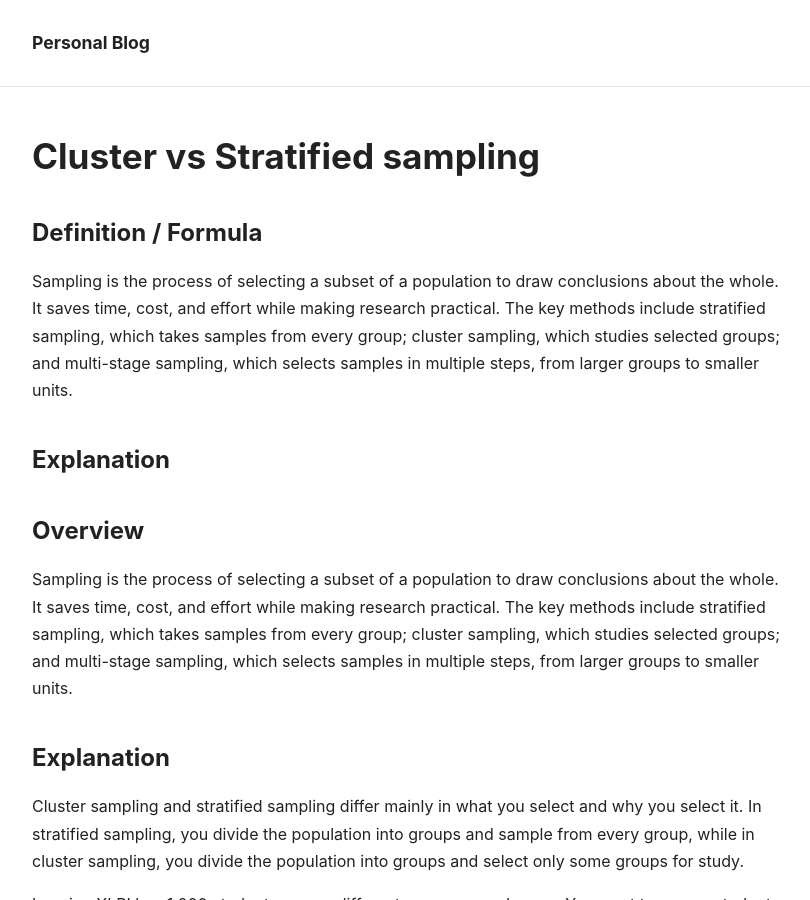
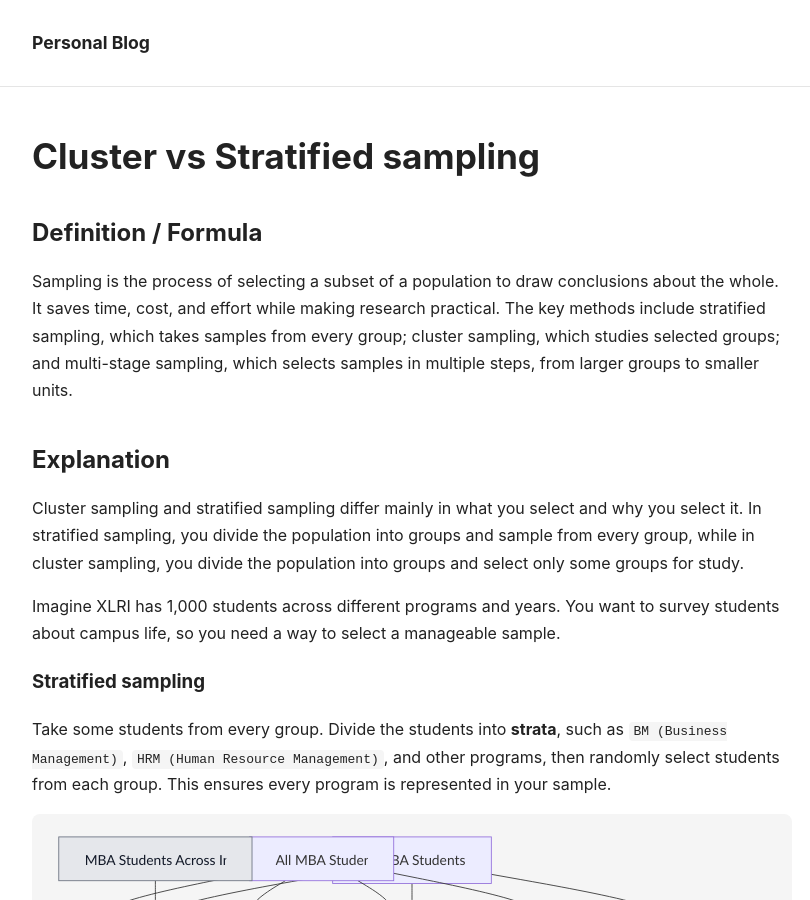
Before and after one commit to BeardedOwl1357/Personal_Blog, a Jekyll site: the page built from _articles/math-and-statistics/cluster-vs-stratified-sampling.md, in a window 1280 px wide and 900 px high. Shown: the whole window, without its empty margins (228-1038 px from the left). Built offline with Jekyll 4.4.1, drawn with Linux system fonts in a browser that asks for light colours.

```diff
--- a/_articles/math-and-statistics/cluster-vs-stratified-sampling.md
+++ b/_articles/math-and-statistics/cluster-vs-stratified-sampling.md
@@ -10,12 +10,6 @@ permalink: /math-and-statistics/cluster-vs-stratified-sampling/
 # Cluster vs Stratified sampling
 
 ## Definition / Formula
-
-Sampling is the process of selecting a subset of a population to draw conclusions about the whole. It saves time, cost, and effort while making research practical. The key methods include stratified sampling, which takes samples from every group; cluster sampling, which studies selected groups; and multi-stage sampling, which selects samples in multiple steps, from larger groups to smaller units.
-
-## Explanation
-
-## Overview
 
 Sampling is the process of selecting a subset of a population to draw conclusions about the whole. It saves time, cost, and effort while making research practical. The key methods include stratified sampling, which takes samples from every group; cluster sampling, which studies selected groups; and multi-stage sampling, which selects samples in multiple steps, from larger groups to smaller units.
 
```
Also changed, not shown: 2 other files.
